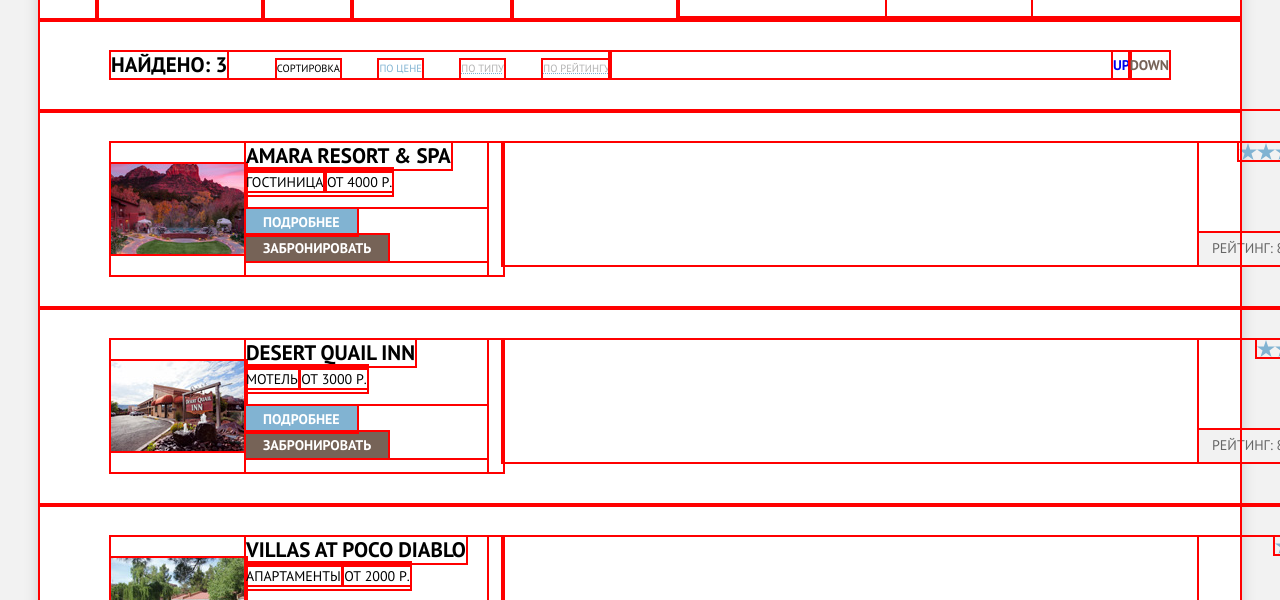
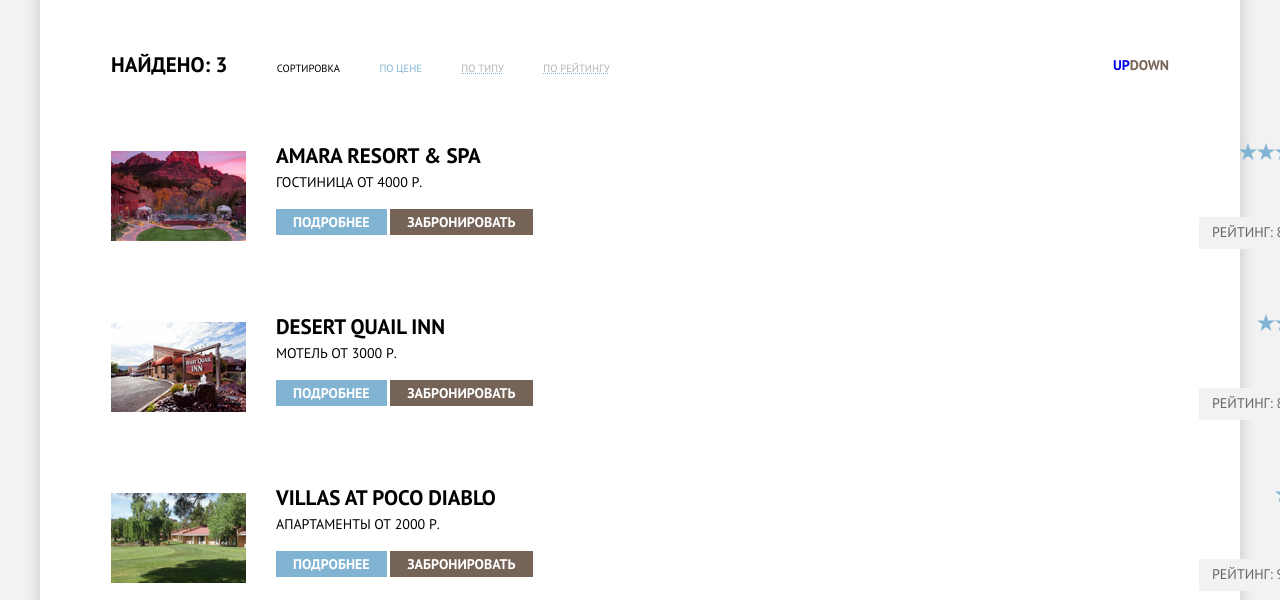
Before and after one commit to karsakov/816699-sedona, a plain HTML site: page catalog.html in a window 1280 px wide. Shown: the part 160-760 px from the top of the page. Drawn offline with Linux system fonts and the light colour scheme.

Commit message:
Правки

```diff
--- a/css/style.css
+++ b/css/style.css
@@ -1,6 +1,4 @@
-* {
-  outline: 2px solid red;
-}
+
 
 body {
   margin: 0;
@@ -370,8 +368,6 @@
 .catalog-second-section {
   display: flex;
   justify-content: flex-end;
-  flex-grow: 1;
-  margin-bottom: 10px;
   padding: 0px;
 }
 
@@ -388,16 +384,14 @@
   height: 90px;
   align-self: center;
   justify-content: center;
-  flex-grow: 1;
+  padding-right: 30px;
 }
 
 .hotel-details {
   display: flex;
-  flex-grow: 3;
   flex-direction: column;
   justify-content: flex-start;
   align-items: flex-start;
-  margin-right: 4%;
   padding: 0px;
 }
 
@@ -408,7 +402,6 @@
   justify-content: space-between;
   align-items: flex-end;
   text-align: center;
-  margin-left: 73px;
 }
 
 .hotel-price {
```
